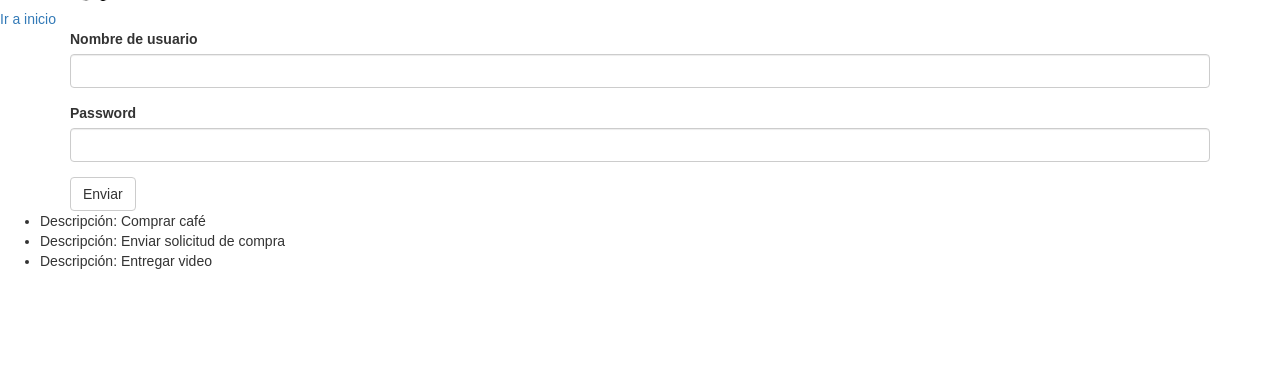
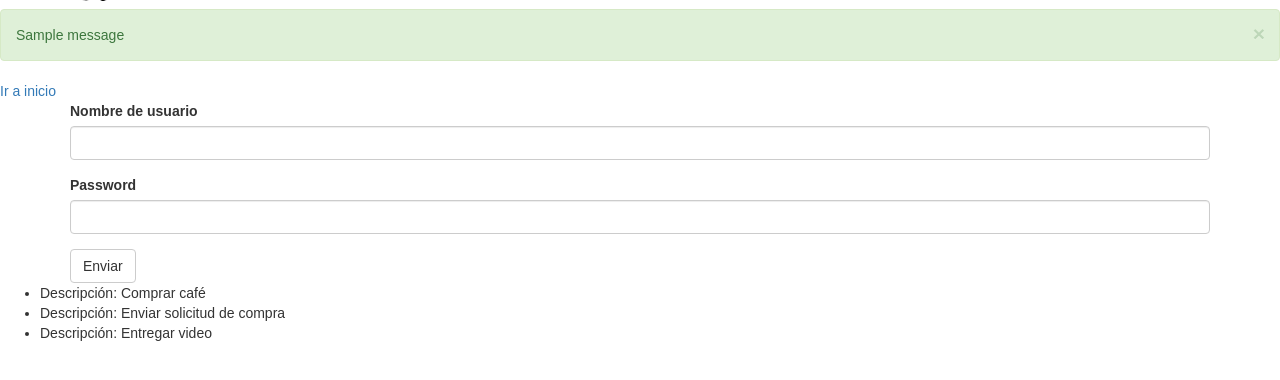
Before and after one commit to Homerox710/Flask_Examples, a Flask app: page /hello in a window 1280 px wide. Shown: the part 63-443 px from the top of the page. Run offline with Flask 2, Linux system fonts and the light colour scheme; one stand-in notice (Sample message) is shown; some libraries are stand-ins or nearby versions.

Commit message:
Mensajes emergentes

```diff
--- a/main.py
+++ b/main.py
@@ -1,4 +1,4 @@
-from flask import Flask, request, make_response, redirect, render_template, session, url_for
+from flask import Flask, request, make_response, redirect, render_template, session, url_for, flash
 from flask_bootstrap import Bootstrap
 from flask_wtf import FlaskForm
 from wtforms.fields import StringField, PasswordField, SubmitField
@@ -53,5 +53,6 @@ def hello():
     if login_form.validate_on_submit():
         username = login_form.username.data
         session['username'] = username
+        flash('Nombre de usuario registrado con éxito!')
         return  redirect(url_for('index'))
     return render_template('hello.html', **context) #Diccionario expandido para referenciarlas directamente
--- a/templates/base.html
+++ b/templates/base.html
@@ -15,6 +15,20 @@
         {% include 'navbar.html' %}
     {% endblock %}
 
+    {% for message in get_flashed_messages() %}
+        <div class="alert alert-success alert-dismissible">
+            <button type="button"
+                    data-dismiss="alert"
+                    class="close">&times</button>
+            {{ message }}
+        </div>
+    {% endfor %}
+
     {% block content %}
     {% endblock %}
+
+    {% block scripts%}
+        {{ super() }}
+    {% endblock %}
+
 {% endblock %}
```
